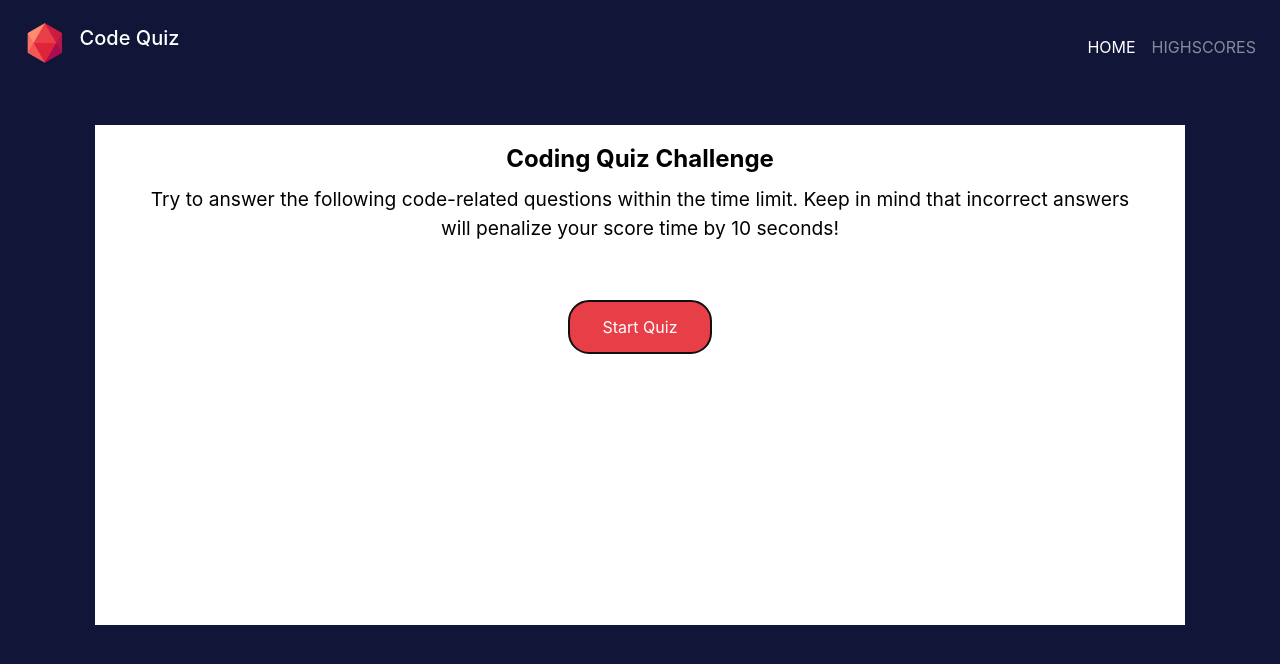
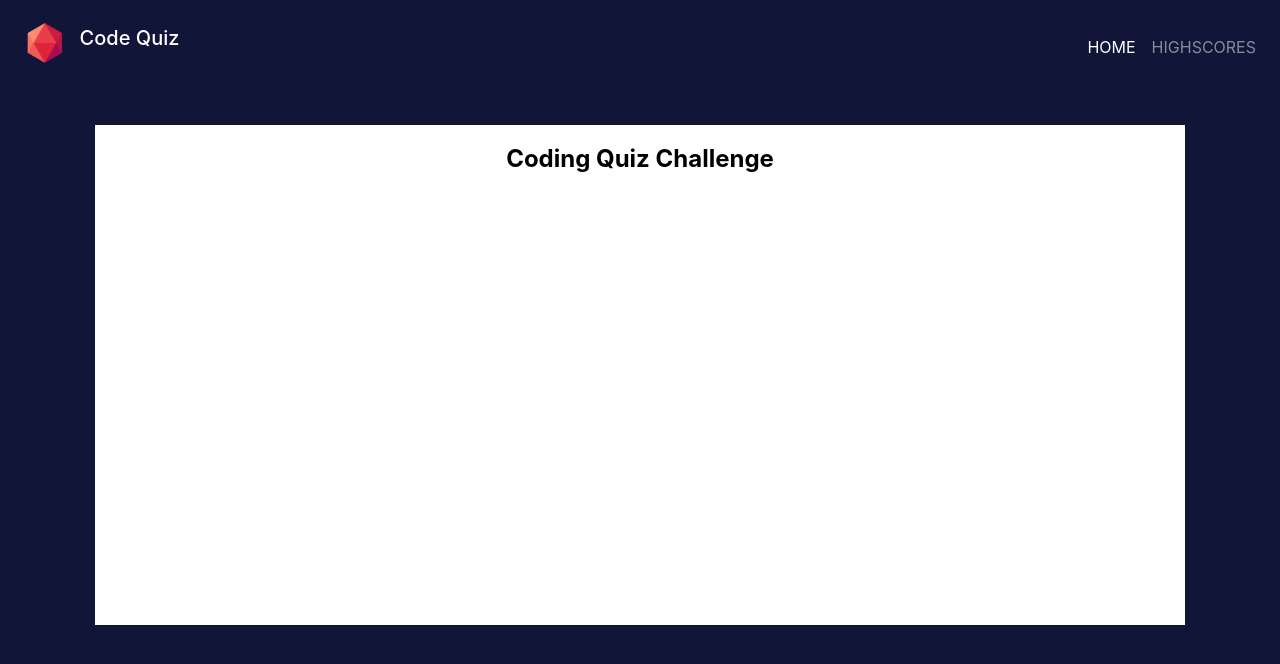
Before and after one commit to SaudaminiKeshav/Code-Quiz, a plain HTML site: page index.html in a window 1280 px wide. Both pictures are taken after a click on the button "Start Quiz". Drawn offline with nearby package versions, Linux system fonts and the light colour scheme.

Commit message:
Added event listener to Start Quiz button

```diff
--- a/index.html
+++ b/index.html
@@ -51,21 +51,20 @@
 
   <section class="quizContainer">
 
-
-
     <main id="content">
-
       <!-- Region contact form  -->
       <div class="text-black" style="position: relative;  top: 30px; width: 100%; height: 100% ">
         <!-- Region page title  -->
         <div class="container">
 
-            <div class="card-body ">
-              <h4 class="card-title">Coding Quiz Challenge</h4>
-              <p class="card-text" style="text-align: center; justify-self: center;">Try to answer the following code-related questions within the time limit. Keep in mind that incorrect answers will penalize your score time by 10 seconds!
-                <br><br><br>
-                <button type="button" id="startQuizButton">Start Quiz</button></p>
-            </div>
+          <div class="card-body ">
+            <h4 class="card-title">Coding Quiz Challenge</h4>
+            <p class="card-text" style="text-align: center; justify-self: center;">Try to answer the following
+              code-related questions within the time limit. Keep in mind that incorrect answers will penalize your score
+              time by 10 seconds!
+              <br><br><br>
+              <button type="button" id="start-quiz-button">Start Quiz</button></p>
+          </div>
 
         </div>
         <!-- End region  -->
@@ -82,7 +81,8 @@
       <!-- End region  -->
     </main>
   </section>
-  </div>
+
+  <script src="script.js"></script>
 </body>
 
 </html>
--- a/script.js
+++ b/script.js
@@ -1,10 +1,14 @@
 
 //Region HTML element creation
 var cardBody = document.querySelector("card-body");
-var cardTitle = document.querySelector("card-title");
-var startQuizButton = document.querySelector("#startQuizButton");
+var cardTitle = document.querySelector("h4");
+var cardBodyText = document.querySelector("p");
+var startQuizButton = document.querySelector("#start-quiz-button");
 // End region
 
 // Region event listener
-
+startQuizButton.addEventListener('click', function(){
+    console.log(cardTitle.innerHTML);
+    cardBodyText.textContent = " ";
+})
 // End region
--- a/style.css
+++ b/style.css
@@ -46,7 +46,7 @@ p{
     margin-right: 25px;
 }
 
-#startQuizButton{
+#start-quiz-button{
     background-color: #E73E48;
     border: none;
     color: white;
```
